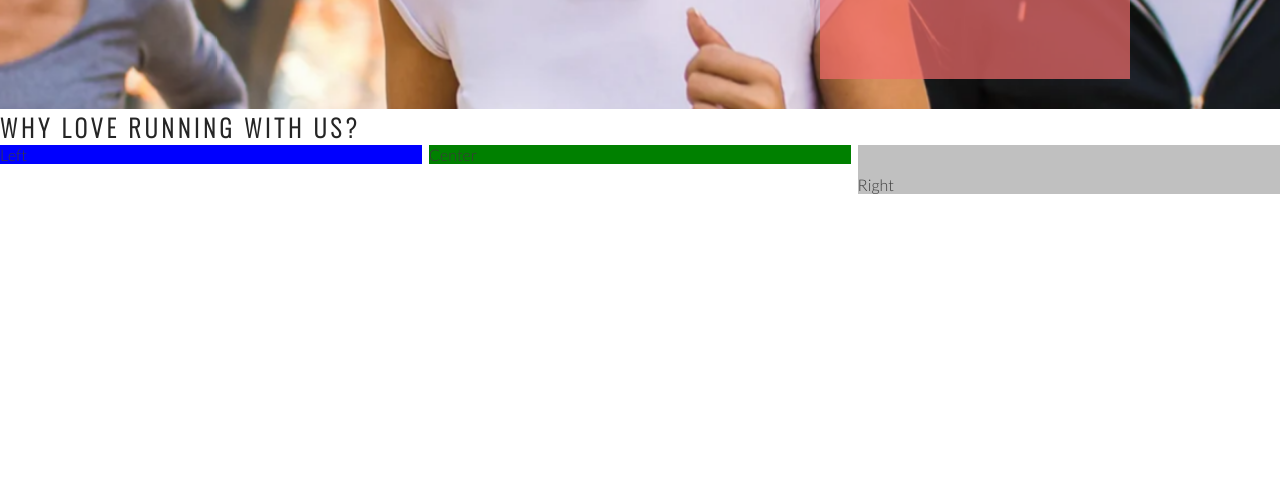
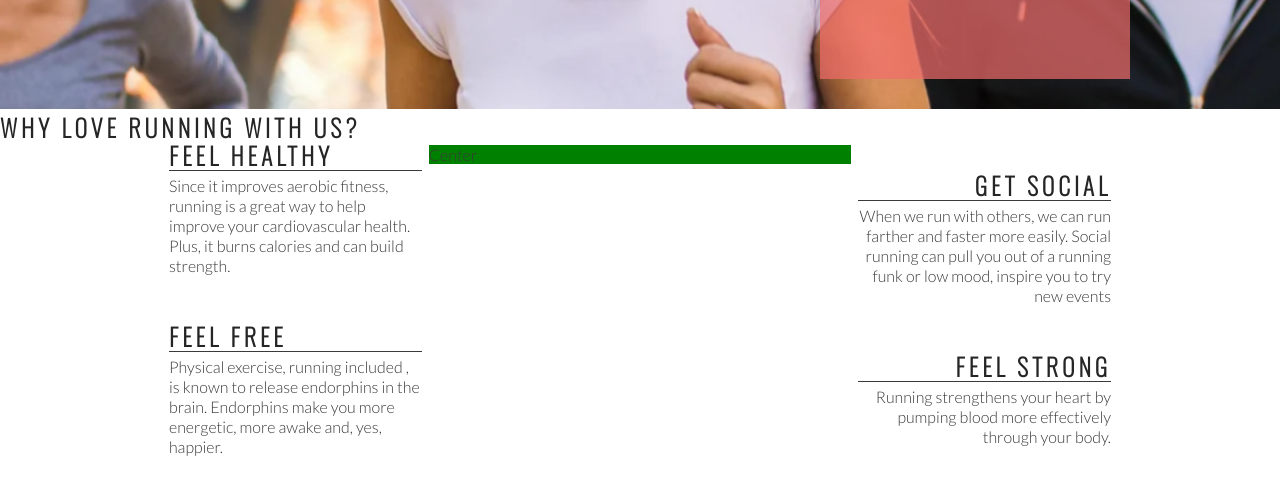
Before and after one commit to sarahob96/love-running, a plain HTML site: page index.html in a window 1280 px wide. Shown: the part 566-1060 px from the top of the page. Drawn offline with nearby package versions, Linux system fonts and the light colour scheme.

Commit message:
add right about and left about section content and style

```diff
--- a/assets/css/style.css
+++ b/assets/css/style.css
@@ -120,14 +120,14 @@ h1,h2{
     padding: top 30px;
     width: 33%;
     float: left;
-    background-color: blue;
+
 }
 
 #right-about{
     padding-top: 30px;
     width: 33%;
     float: right;
-    background-color: silver;
+
 
 }
 
@@ -135,4 +135,34 @@ h1,h2{
     width: 33%;
     margin: 0 auto;
     background-color: green;
+
 }
+
+hr{
+    border-top: 1px solid #3a3a3a;
+    width:100%;
+    margin: 5px 0;
+}
+
+.left-about-heading{
+    width: 60%;
+    float: right;
+    line-height: 20px;
+    clear: both;
+    margin-bottom: 50px;
+}
+
+.right-about-heading{
+    width: 60%;
+    float: left;
+    line-height: 20px;
+    clear: both;
+    margin-bottom: 50px;
+}
+.right-about-heading h2{
+    text-align: right;
+
+}
+.right-about-heading p{
+    text-align:right;
+}
--- a/index.html
+++ b/index.html
@@ -45,8 +45,41 @@
 
     <section id="club-ethos">
         <h1> Why Love Running With Us?</h1>
-        <div id="left-about"> Left </div>
-        <div id="right-about"> Right</div>
+
+        <div id="left-about">
+            <div class="left-about-heading">
+            <h2> Feel Healthy </h2>
+            <hr>
+                <p>
+                    Since it improves aerobic fitness, running is a great way to help improve your cardiovascular
+                    health. Plus, it burns calories and can build strength.
+                </p>
+            </div>
+
+            <div class="left-about-heading">
+            <h2> Feel Free </h2>
+            <hr>
+                <p>
+                    Physical exercise, running included , is known to release endorphins in the brain. Endorphins make
+                    you more energetic, more awake and, yes, happier.
+                </p>
+            </div>
+      </div>
+
+        <div id="right-about">
+            <div class="right-about-heading">
+                <h2> Get Social </h2>
+                <hr>
+                <p> When we run with others, we can run farther and faster more easily. Social running can pull you out
+                    of a running funk or low mood, inspire you to try new events</p>
+            </div>
+            <div class="right-about-heading">
+                <h2> Feel Strong </h2>
+                <hr>
+                <p> Running strengthens your heart by pumping blood more effectively through your body.
+                    </p>
+            </div>
+            </div>
         <div id="center-about"> Center</div>
     </section>
     <section>
```
